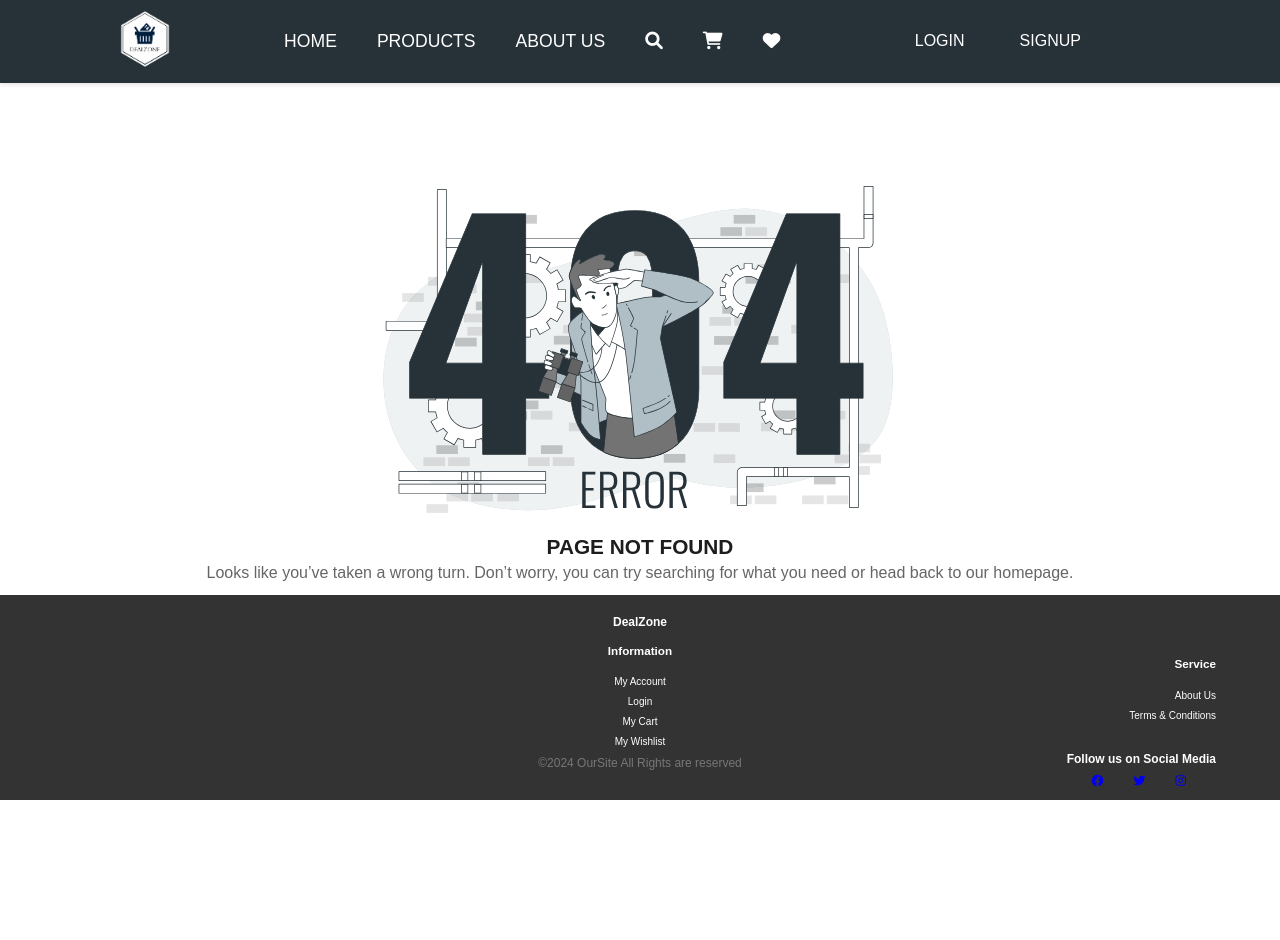
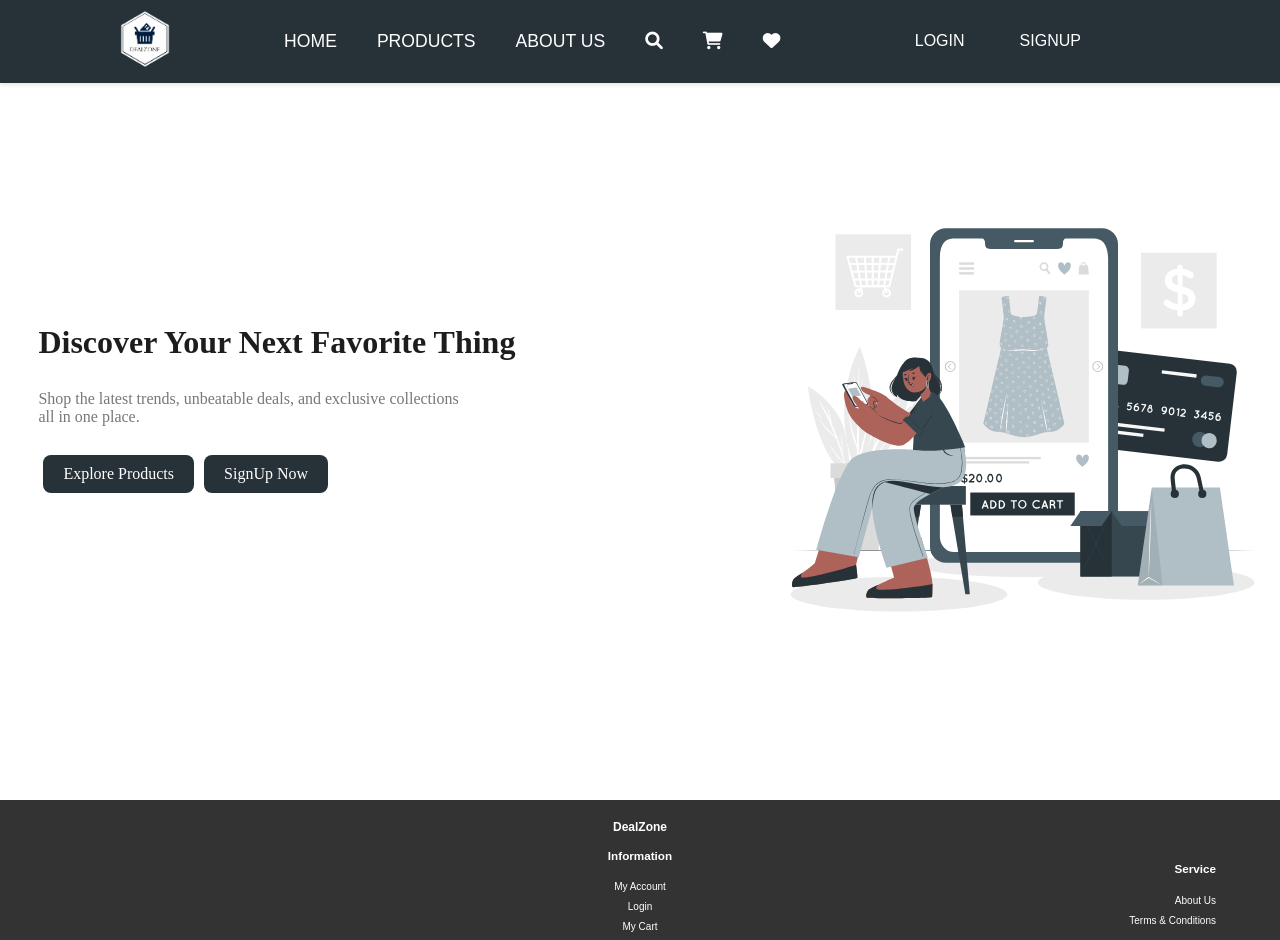
Before and after one commit to abanoub-refaat/CS309_EcommerceProject_Front-end, a React (Vite) app: page /home in a window 1280 px wide. Shown: the top 940 px of the page. Before the commit the page ends 800 px from the top, so only its background shows below. Built offline with nearby package versions, Linux system fonts and the light colour scheme; a web font is replaced by a local one.

Commit message:
Add Home

```diff
--- a/src/App.jsx
+++ b/src/App.jsx
@@ -12,6 +12,7 @@ import AboutUs from "./components/AboutUs";
 import UserProfile from "./components/UserProfile";
 import Wishlist from "./components/Wishlist";
 import Footer from "./components/Footer";
+import Home from "./components/Home";
 
 function App() {
   return (
@@ -28,6 +29,7 @@ function App() {
           <Route path="/login" element={<Login />} />
           <Route path="/forget-password" element={<Forget />} />
           <Route path="/about" element={<AboutUs />} />
+          <Route path="/home" element={<Home />} />
           <Route path="/*" element={<Error />} />
         </Routes>
         <Footer />
--- a/src/components/Footer.css
+++ b/src/components/Footer.css
@@ -3,7 +3,7 @@
     color: white;
     padding: 10px 0;
     font-family: Arial, sans-serif;
-    position: fixed;
+    position: relative;
     bottom: 0;
     left: 0;
     width: 100%;
--- /dev/null
+++ b/src/components/Home.jsx
@@ -0,0 +1,18 @@
+import React from 'react'
+import Hero from './Hero'
+import Footer from './Footer'
+
+export default function Home() {
+
+    return (<>
+
+
+<Hero/>
+<Footer/>
+
+
+</>
+
+
+    )
+}
```
